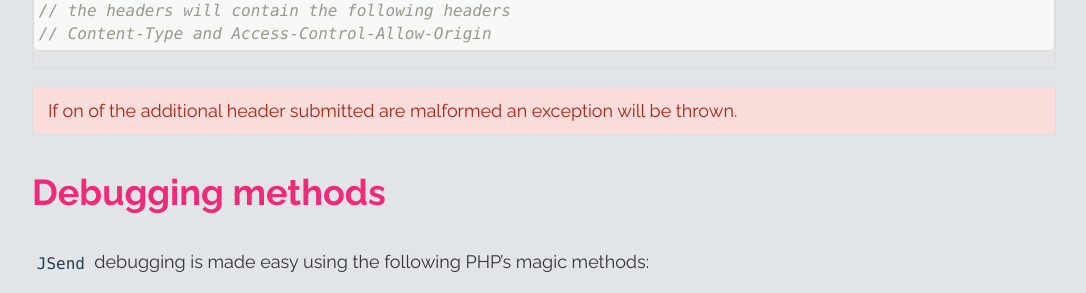
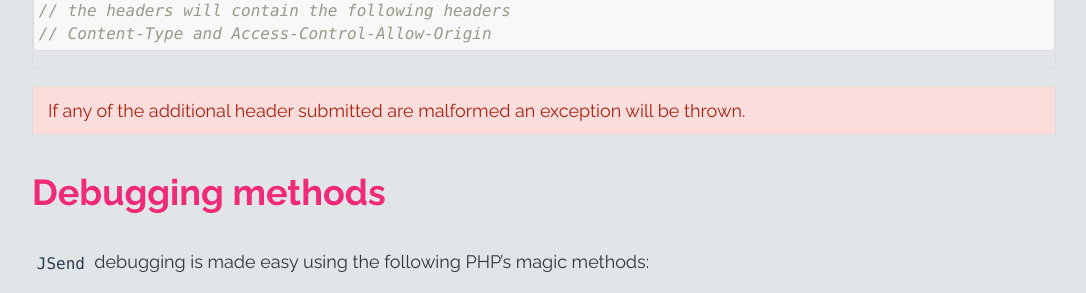
Before and after one commit to carpediem/JSend, a Jekyll site: the page built from documentation.md, in a window 1280 px wide and 900 px high, scrolled down 5999 px. Shown: the part 511-804 px from the top of the window, without its empty margins (96-1182 px from the left). Built offline with Jekyll 4.4.1, drawn with Linux system fonts in a browser that asks for light colours.

Commit message:
Improve documentation

````diff
--- a/documentation.md
+++ b/documentation.md
@@ -262,7 +262,7 @@ $response->send(['Access-Control-Allow-Origin' => 'example.com']);
 // the headers will contain the following headers
 // Content-Type and Access-Control-Allow-Origin
 ```
-<p class="message-warning">If on of the additional header submitted are malformed an exception will be thrown.</p>
+<p class="message-warning">If any of the additional header submitted are malformed an exception will be thrown.</p>
 
 ## Debugging methods
 
````
